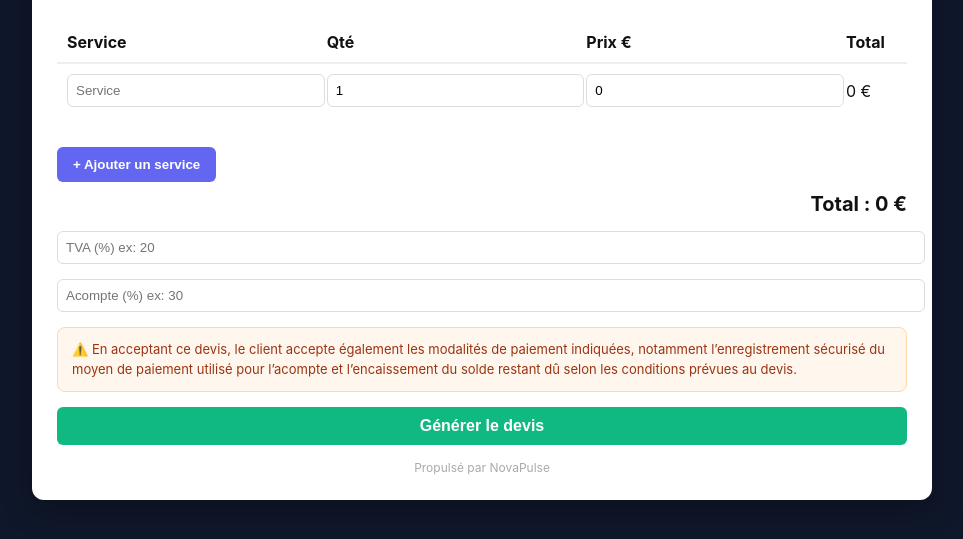
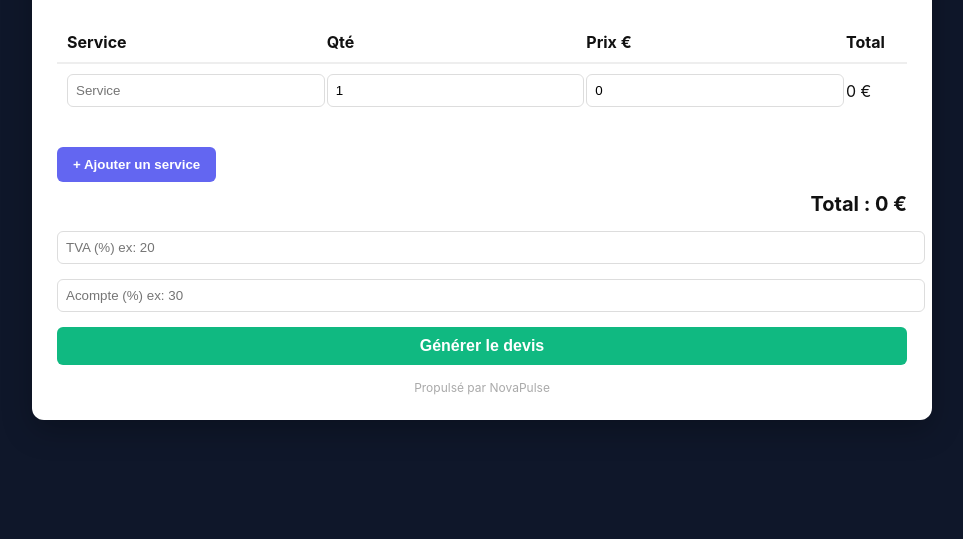
Before and after one commit to nanath97/mini_jessie_bot, a website: page Bridge/quote.html in a window 1280 px wide. Shown: the part 143-682 px from the top of the page, without its empty margins (158-1121 px from the left). Drawn offline with Linux system fonts and the light colour scheme.

Commit message:
notif condition gv

```diff
--- a/Bridge/quote.html
+++ b/Bridge/quote.html
@@ -98,16 +98,6 @@ color:#aaa;
 margin-top:15px;
 }
 
-.payment-notice{
-  margin-top:15px;
-  padding:12px 14px;
-  border-radius:8px;
-  background:#fff7ed;
-  border:1px solid #fed7aa;
-  color:#9a3412;
-  font-size:13px;
-  line-height:1.5;
-}
 
 </style>
 </head>
@@ -150,11 +140,7 @@ margin-top:15px;
     max="100"
   >
 </div>
-<div class="payment-notice">
-  ⚠️ En acceptant ce devis, le client accepte également les modalités de paiement indiquées,
-  notamment l’enregistrement sécurisé du moyen de paiement utilisé pour l’acompte et
-  l’encaissement du solde restant dû selon les conditions prévues au devis.
-</div>
+
 
 <button class="generate" onclick="generate()">Générer le devis</button>
 
--- a/Bridge/server.js
+++ b/Bridge/server.js
@@ -2679,7 +2679,7 @@ doc
   .fontSize(8.5)
   .fillColor("#374151")
   .text(
-    "En acceptant ce devis, le client accepte l'enregistrement sécurisé du moyen de paiement utilisé pour l'acompte. Le solde restant dû devra être réglé dans les 24 heures suivant la mise à disposition de la version finale. À défaut de règlement dans ce délai, le prestataire pourra tenter l'encaissement du solde restant dû sur le moyen de paiement enregistré.",
+    "En acceptant ce devis, vous acceptez l'enregistrement sécurisé du moyen de paiement utilisé pour l'acompte. Le solde restant dû devra être réglé dans les 24 heures suivant la mise à disposition de la version finale. À défaut de règlement dans ce délai, le prestataire pourra tenter l'encaissement du solde restant dû sur le moyen de paiement enregistré.",
     paymentBoxX + 12,
     y + 28,
     {
```
